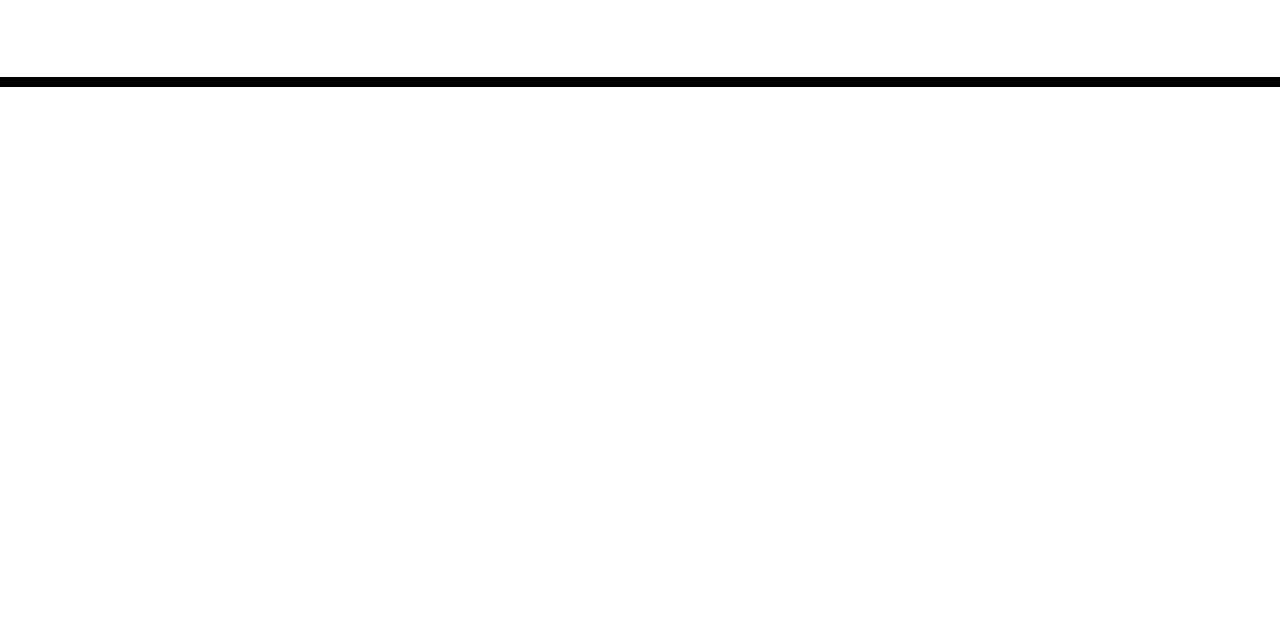
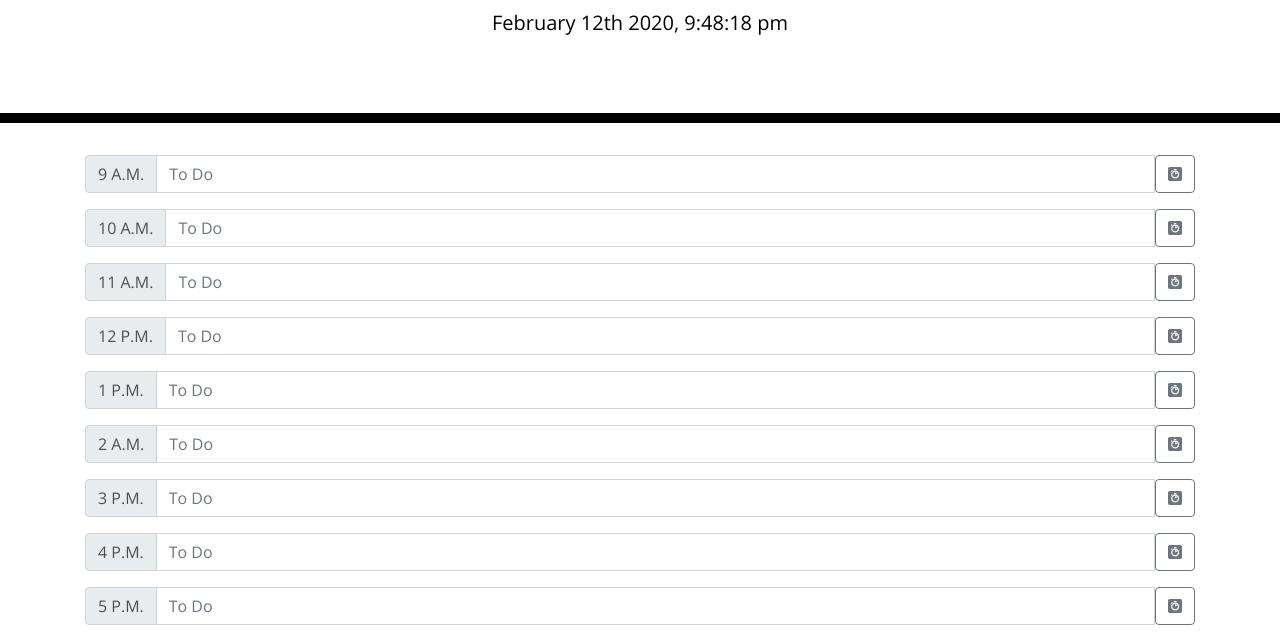
Before and after one commit to tannerleach90/work-day-scheduler, a plain HTML site: page index.html in a window 1280 px wide. Shown: the part 181-822 px from the top of the page. Before the commit the page ends 800 px from the top, so only its background shows below. Drawn offline with nearby package versions, Linux system fonts and the light colour scheme.

Commit message:
javascript added

```diff
--- a/index.html
+++ b/index.html
@@ -30,9 +30,102 @@
     </header>
     <div class="container">
       <!-- Timeblocks go here -->
+      <div id = "h-9" class="input-group mb-3">
+        <div class="input-group-prepend">
+          <span class="input-group-text" id="basic-addon1">9 A.M.</span>
+
+        </div>
+        <input id=text-9 type="text" class="form-control" placeholder="To Do" aria-label="To Do" aria-describedby="basic-addon1">
+
+          <button class="btn btn-outline-secondary submit-btn" type="button" id="button-addon2"><i class="fab fa-algolia"></i></button>
+
+      </div>
+      <div id = "h-10" class="input-group mb-3">
+        <div class="input-group-prepend">
+          <span class="input-group-text" id="basic-addon1">10 A.M.</span>
+
+        </div>
+        <input id=text-10 type="text" class="form-control" placeholder="To Do" aria-label="To Do" aria-describedby="basic-addon1">
+
+          <button class="btn btn-outline-secondary submit-btn" type="button" id="button-addon2"><i class="fab fa-algolia"></i></button>
+
+      </div>
+      <div id = "h-11" class="input-group mb-3">
+        <div class="input-group-prepend">
+          <span class="input-group-text" id="basic-addon1">11 A.M.</span>
+
+        </div>
+        <input id=text-11 type="text" class="form-control" placeholder="To Do" aria-label="To Do" aria-describedby="basic-addon1">
+
+          <button class="btn btn-outline-secondary submit-btn" type="button" id="button-addon2"><i class="fab fa-algolia"></i></button>
+
+      </div>
+      <div id = "h-12" class="input-group mb-3">
+        <div class="input-group-prepend">
+          <span class="input-group-text" id="basic-addon1">12 P.M.</span>
+
+        </div>
+        <input id=text-12 type="text" class="form-control" placeholder="To Do" aria-label="To Do" aria-describedby="basic-addon1">
+
+          <button class="btn btn-outline-secondary submit-btn" type="button" id="button-addon2"><i class="fab fa-algolia"></i></button>
+
+      </div>
+      <div id = "h-1" class="input-group mb-3">
+        <div class="input-group-prepend">
+          <span class="input-group-text" id="basic-addon1">1 P.M.</span>
+
+        </div>
+        <input id=text-1 type="text" class="form-control" placeholder="To Do" aria-label="To Do" aria-describedby="basic-addon1">
+
+          <button class="btn btn-outline-secondary submit-btn" type="button" id="button-addon2"><i class="fab fa-algolia"></i></button>
+
+      </div>
+      <div id = "h-2" class="input-group mb-3">
+        <div class="input-group-prepend">
+          <span class="input-group-text" id="basic-addon1">2 A.M.</span>
+
+        </div>
+        <input id=text-2 type="text" class="form-control" placeholder="To Do" aria-label="To Do" aria-describedby="basic-addon1">
+
+          <button class="btn btn-outline-secondary submit-btn" type="button" id="button-addon2"><i class="fab fa-algolia"></i></button>
+
+      </div>
+      <div id = "h-3" class="input-group mb-3">
+        <div class="input-group-prepend">
+          <span class="input-group-text" id="basic-addon1">3 P.M.</span>
+
+        </div>
+        <input id=text-3 type="text" class="form-control" placeholder="To Do" aria-label="To Do" aria-describedby="basic-addon1">
+
+          <button class="btn btn-outline-secondary submit-btn" type="button" id="button-addon2"><i class="fab fa-algolia"></i></button>
+
+      </div>
+      <div id = "h-4" class="input-group mb-3">
+        <div class="input-group-prepend">
+          <span class="input-group-text" id="basic-addon1">4 P.M.</span>
+
+        </div>
+        <input id=text-4 type="text" class="form-control" placeholder="To Do" aria-label="To Do" aria-describedby="basic-addon1">
+
+          <button class="btn btn-outline-secondary submit-btn" type="button" id="button-addon2"><i class="fab fa-algolia"></i></button>
+
+      </div>
+      <div id = "h-5" class="input-group mb-3">
+        <div class="input-group-prepend">
+          <span class="input-group-text" id="basic-addon1">5 P.M.</span>
+
+        </div>
+        <input id=text-5 type="text" class="form-control" placeholder="To Do" aria-label="To Do" aria-describedby="basic-addon1">
+
+          <button class="btn btn-outline-secondary submit-btn" type="button" id="button-addon2"><i class="fab fa-algolia"></i></button>
+
+      </div>
+      </div>
     </div>
+
 
     <script src="https://code.jquery.com/jquery-3.4.1.min.js"></script>
     <script src="https://cdnjs.cloudflare.com/ajax/libs/moment.js/2.24.0/moment.min.js"></script>
+    <script src="javascript.js"></script>
   </body>
 </html>
--- /dev/null
+++ b/javascript.js
@@ -0,0 +1,53 @@
+$(document).ready(function() {
+
+$("#currentDay").text(moment().format('MMMM Do YYYY, h:mm:ss a'))
+
+//onclick to handle text area submission
+
+$(".submit-btn").on("click", function () {
+
+    var textValue = $(this).siblings('.form-control').val();
+    var hour = $(this).parent().attr("id");
+    console.log("hour: ", hour);
+    console.log("text: ", textValue)
+    //save item in local storage
+    localStorage.setItem(hour, textValue);
+})
+
+//function to update the background color based off of time
+
+function updateBackground () {
+    //get time with moment.js
+
+
+    //if statements determining if hour is current past or pressent
+
+
+    //if current add class of current check out this link w3schools.com/jquery/jquery_css_classes.asp
+
+
+
+    // if past add class of past
+
+
+
+    //if future add class of future
+
+}
+
+
+
+//pull values from local storage display to screen
+$("#text-9").val(localStorage.getItem("h-9"));
+$("#text-10").val(localStorage.getItem("h-10"));
+$("#text-11").val(localStorage.getItem("h-11"));
+$("#text-12").val(localStorage.getItem("h-12"));
+$("#text-1").val(localStorage.getItem("h-1"));
+$("#text-2").val(localStorage.getItem("h-2"));
+$("#text-3").val(localStorage.getItem("h-3"));
+$("#text-4").val(localStorage.getItem("h-4"));
+$("#text-5").val(localStorage.getItem("h-5"));
+
+
+
+});
```
